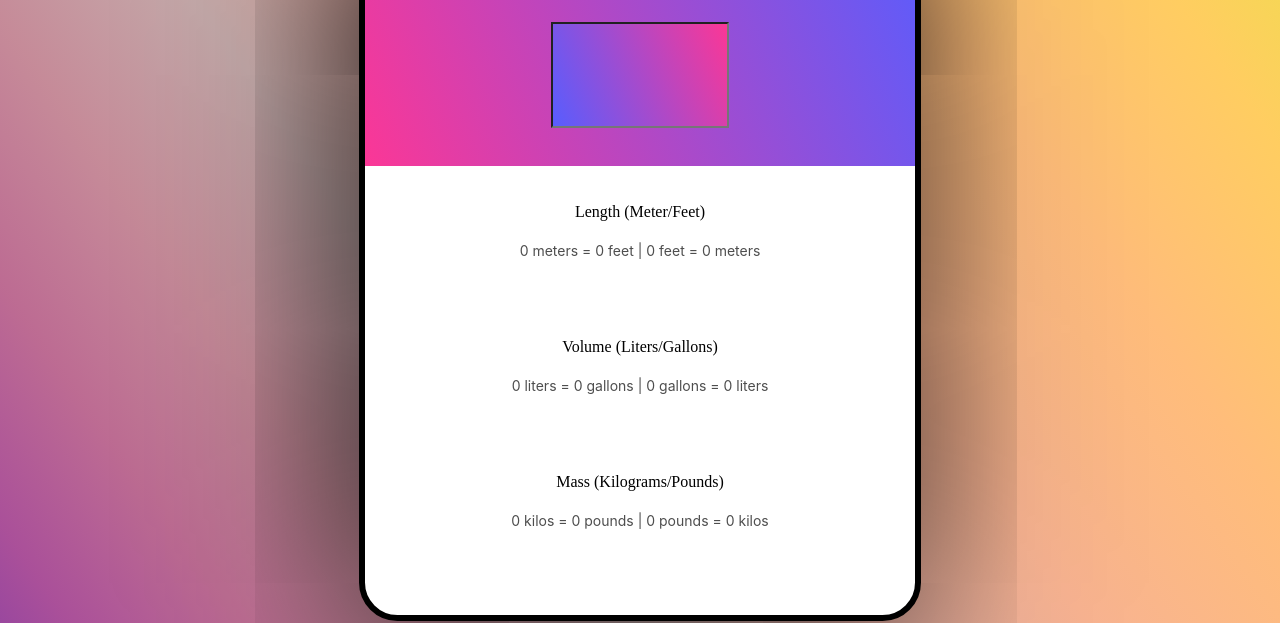
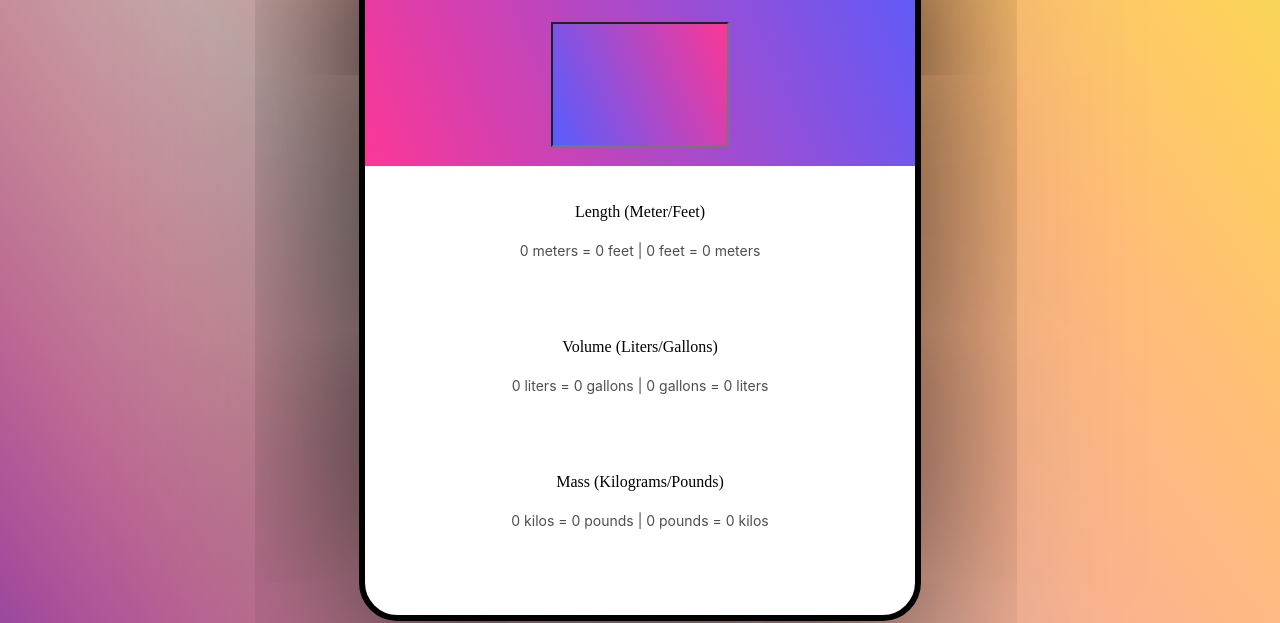
Before and after one commit to AzinYad/Scrimba-Unit-Converter, a plain HTML site: page index.html in a window 1280 px wide. Shown: the part 180-803 px from the top of the page. Drawn offline with Linux system fonts and the light colour scheme.

Commit message:
Update style.css

```diff
--- a/style.css
+++ b/style.css
@@ -50,7 +50,6 @@ background-image: linear-gradient(55deg,
 
         margin-top: 10px;
         width: 170px;
-        height: 100px;
 
         font-family:'Inter';
         font-style: normal;
```
